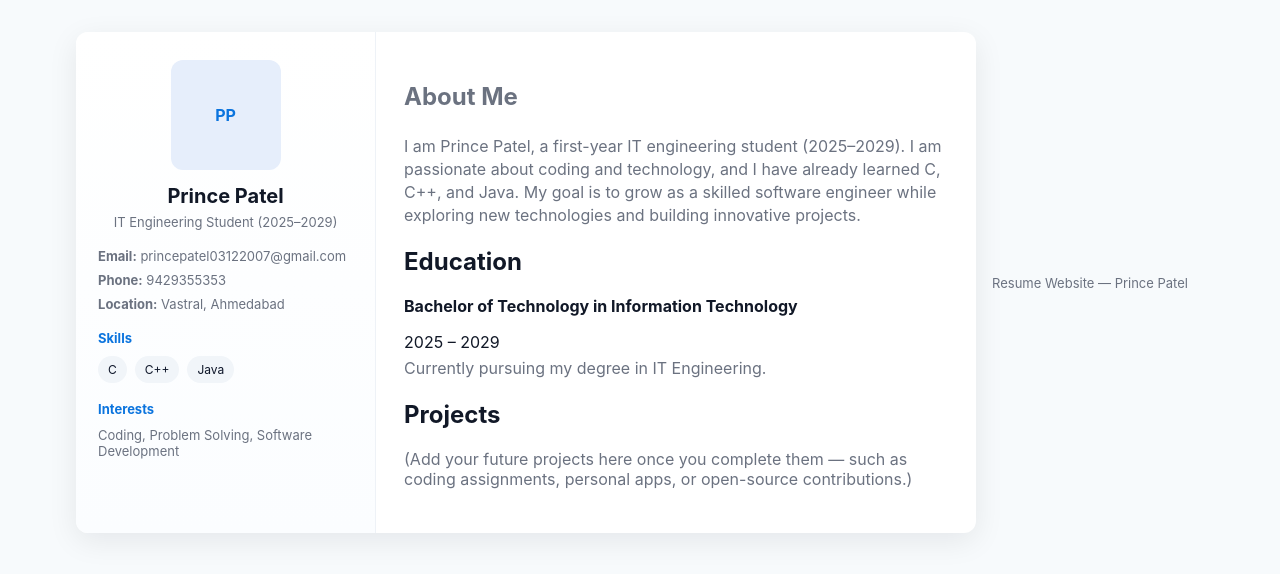
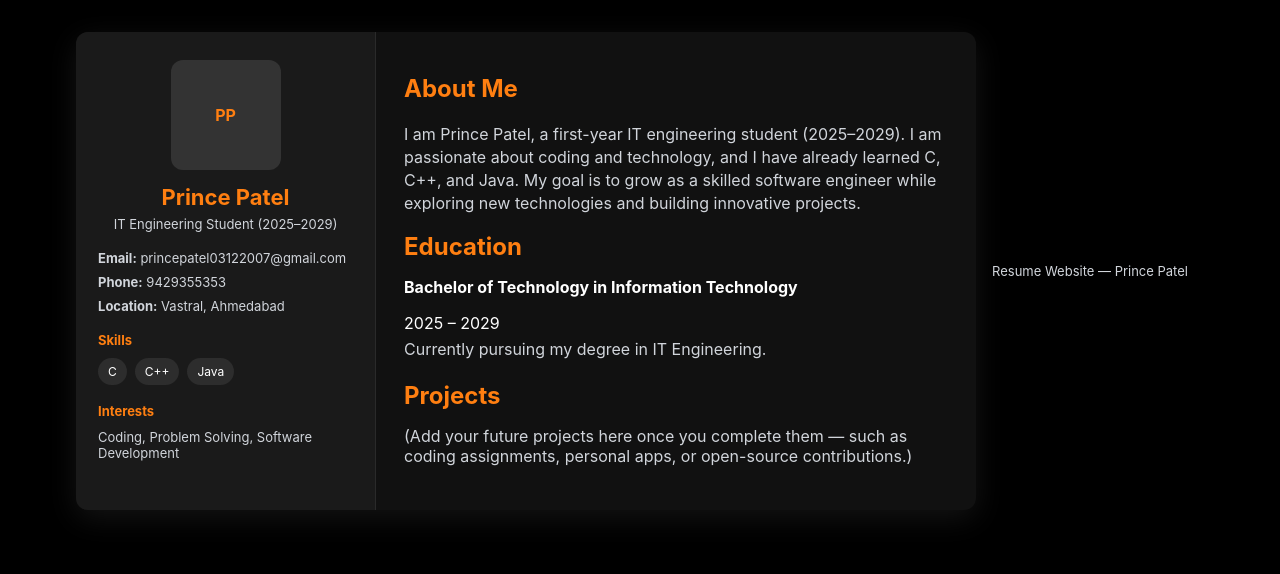
Before and after one commit to princepatel-nmp/mywebsite, a plain HTML site: page index.html in a window 1280 px wide. Drawn offline with Linux system fonts and the light colour scheme.

Commit message:
Update index.html

```diff
--- a/index.html
+++ b/index.html
@@ -6,32 +6,31 @@
   <title>Resume — Prince Patel</title>
   <style>
     :root{
-      --accent:#0b74de;
-      --muted:#6b7280;
-      --bg:#f7fafc;
-      --card:#ffffff;
+      --accent:#ff7f11;
+      --muted:#d1d5db;
+      --bg:#000000;
+      --card:#111111;
       --max-width:900px;
-      --gap:20px;
       font-family: Inter, system-ui, -apple-system, "Segoe UI", Roboto, "Helvetica Neue", Arial;
     }
     *{box-sizing:border-box}
-    body{margin:0;background:var(--bg);color:#111827;display:flex;align-items:center;justify-content:center;padding:32px}
-    .resume{width:100%;max-width:var(--max-width);background:var(--card);box-shadow:0 8px 30px rgba(12,15,20,0.08);border-radius:12px;overflow:hidden;display:grid;grid-template-columns:1fr 2fr}
+    body{margin:0;background:var(--bg);color:white;display:flex;align-items:center;justify-content:center;padding:32px}
+    .resume{width:100%;max-width:var(--max-width);background:var(--card);box-shadow:0 8px 30px rgba(255,255,255,0.08);border-radius:12px;overflow:hidden;display:grid;grid-template-columns:1fr 2fr}
 
     /* Sidebar */
-    .sidebar{background:linear-gradient(180deg, #ffffff 0%, #fbfdff 100%);padding:28px 22px;border-right:1px solid #eef2f7}
-    .photo{width:110px;height:110px;border-radius:12px;overflow:hidden;background:#e6eefb;margin:0 auto 14px;display:flex;align-items:center;justify-content:center;font-weight:700;color:var(--accent)}
-    h1{font-size:20px;margin:8px 0 0;text-align:center}
+    .sidebar{background:#1a1a1a;padding:28px 22px;border-right:1px solid #2a2a2a}
+    .photo{width:110px;height:110px;border-radius:12px;overflow:hidden;background:#333;margin:0 auto 14px;display:flex;align-items:center;justify-content:center;font-weight:700;color:var(--accent)}
+    h1{font-size:22px;margin:8px 0 0;text-align:center;color:var(--accent)}
     .title{font-size:13px;text-align:center;color:var(--muted);margin-top:6px}
     .contact{margin-top:18px;font-size:14px}
     .contact p{margin:8px 0;color:var(--muted);font-size:13px}
     .section-title{display:flex;align-items:center;gap:8px;margin-top:18px;font-weight:700;color:var(--accent);font-size:13px}
     .skill-list{margin-top:10px;display:flex;flex-wrap:wrap;gap:8px}
-    .skill{background:#f1f5f9;padding:6px 10px;border-radius:999px;font-size:12px;color:#0f172a}
+    .skill{background:#2d2d2d;padding:6px 10px;border-radius:999px;font-size:12px;color:white}
 
     /* Main content */
     .main{padding:28px}
-    .headline h2{margin:0;font-size:18px}
+    .main h2{color:var(--accent);margin:0 0 8px 0}
     .summary{margin-top:12px;color:var(--muted);line-height:1.45}
 
     .education{margin-top:14px}
@@ -41,14 +40,7 @@
     /* Responsive */
     @media (max-width:900px){
       .resume{grid-template-columns:1fr}
-      .sidebar{border-right:none;border-bottom:1px solid #eef2f7}
-    }
-
-    @media print{
-      body{background:white}
-      .resume{box-shadow:none;border-radius:0;max-width:100%}
-      .print-hide{display:none}
-      .resume{grid-template-columns:1fr 2fr}
+      .sidebar{border-right:none;border-bottom:1px solid #2a2a2a}
     }
   </style>
 </head>
```
